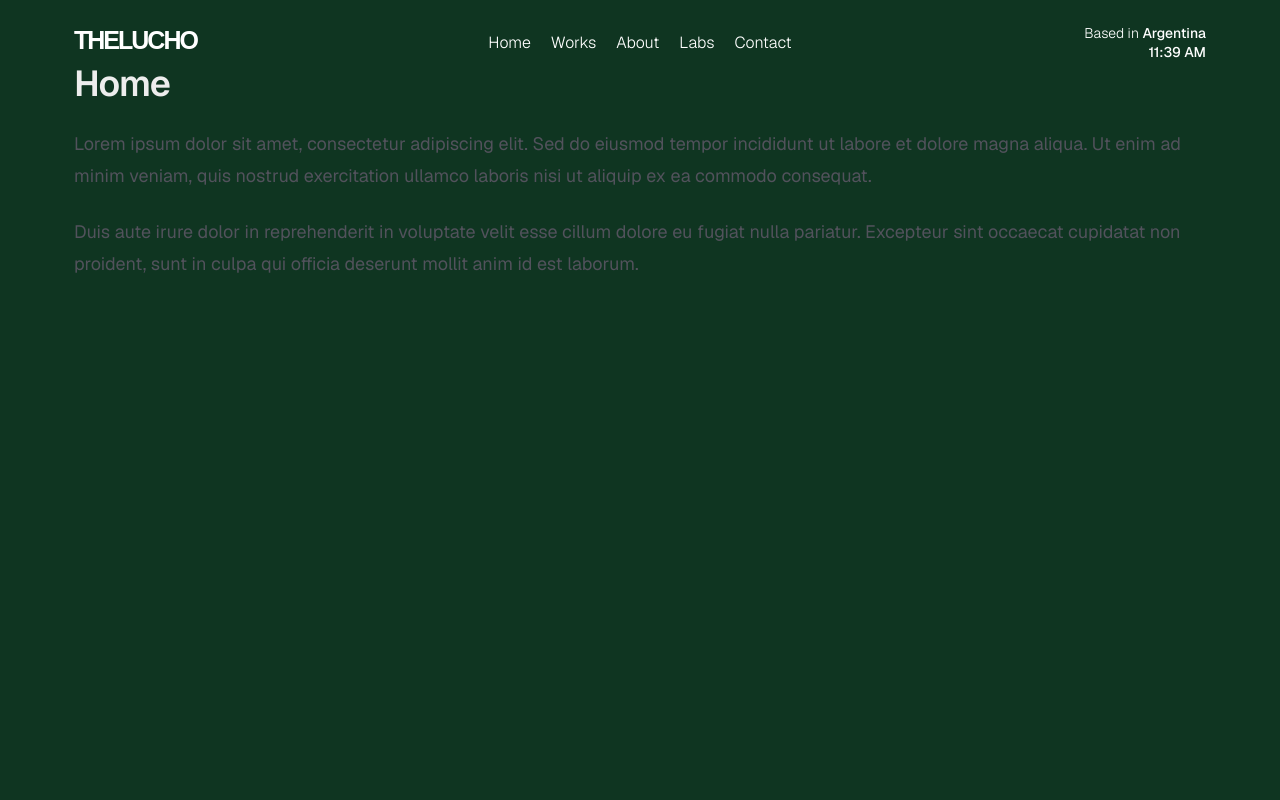
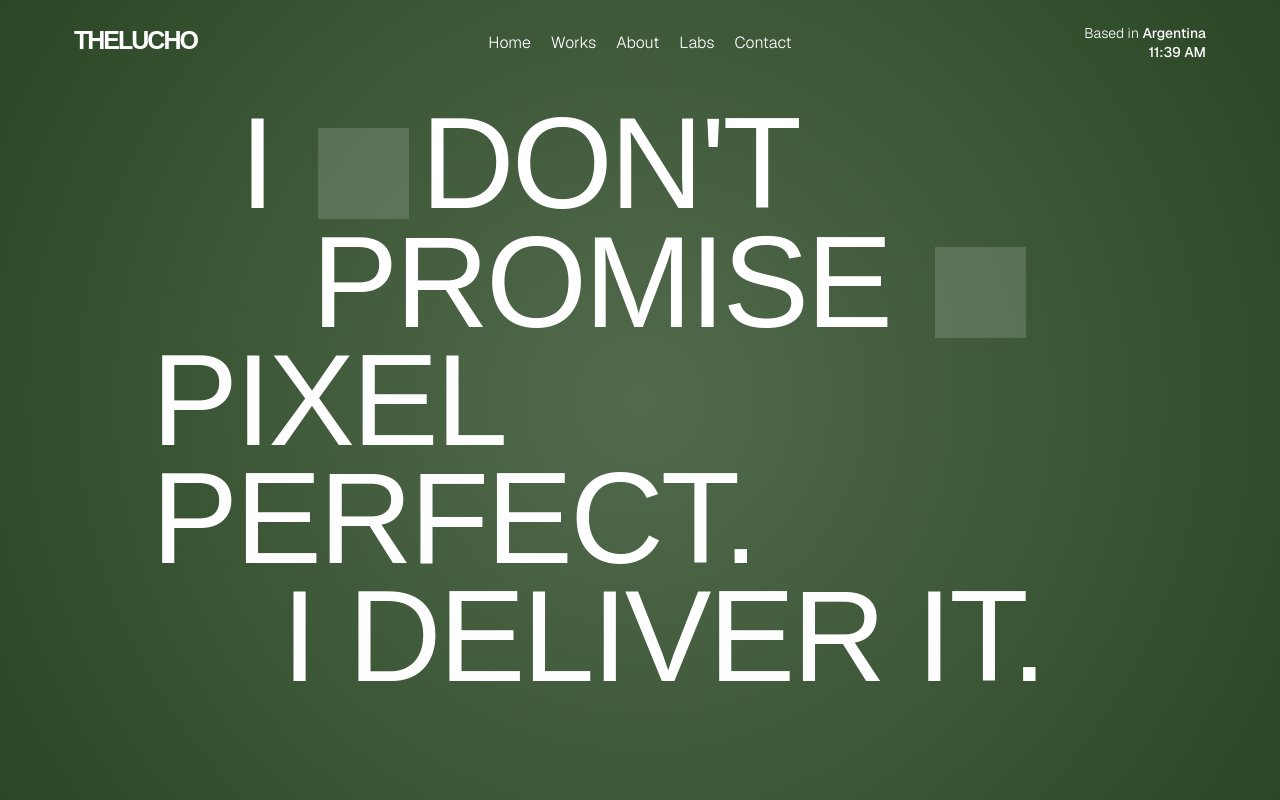
Before and after one commit to thelucho/portfolio-2026, a Next.js app: page / in a window 1280 px wide. Built offline with nearby package versions, Linux system fonts and the light colour scheme; a web font is replaced by a local one.

Commit message:
Progress in Hero component

```diff
--- a/app/globals.css
+++ b/app/globals.css
@@ -1,10 +1,10 @@
 @import "tailwindcss";
 
 :root {
-  --background: #0f3521;
+  --background: #2B4625;
   --foreground: #ededed;
   --palette-white: #ffffff;
-  --palette-forest: #0f3521;
+  --palette-forest: #2B4625;
   --container-max: 1180px;
   --container-px: 1.5rem;
 }
--- a/app/page.tsx
+++ b/app/page.tsx
@@ -1,18 +1,9 @@
+import Hero from '@/components/home/Hero'
+
 export default function Home() {
   return (
-    <main className="site-container flex flex-1 flex-col gap-6 py-16">
-      <h1 className="text-4xl font-semibold tracking-tight">Home</h1>
-      <p className="text-lg leading-8 text-zinc-600 dark:text-zinc-400">
-        Lorem ipsum dolor sit amet, consectetur adipiscing elit. Sed do eiusmod
-        tempor incididunt ut labore et dolore magna aliqua. Ut enim ad minim
-        veniam, quis nostrud exercitation ullamco laboris nisi ut aliquip ex ea
-        commodo consequat.
-      </p>
-      <p className="text-lg leading-8 text-zinc-600 dark:text-zinc-400">
-        Duis aute irure dolor in reprehenderit in voluptate velit esse cillum
-        dolore eu fugiat nulla pariatur. Excepteur sint occaecat cupidatat non
-        proident, sunt in culpa qui officia deserunt mollit anim id est laborum.
-      </p>
+    <main className="flex flex-1 flex-col">
+      <Hero />
     </main>
-  );
+  )
 }
--- a/components/Intro.tsx
+++ b/components/Intro.tsx
@@ -3,6 +3,7 @@
 import { useLayoutEffect, useRef, useState } from 'react'
 import gsap from 'gsap'
 import { SplitText } from 'gsap/SplitText'
+import { signalIntroComplete } from '@/lib/intro'
 
 gsap.registerPlugin(SplitText)
 
@@ -36,6 +37,7 @@ export default function Intro() {
         const tl = gsap.timeline({
             onComplete: () => {
                 document.body.style.overflow = ''
+                signalIntroComplete()
                 setDone(true)
             }
         })
@@ -97,7 +99,7 @@ export default function Intro() {
         <div ref={containerRef} className="fixed inset-0 z-[9999] pointer-events-none">
           <div
             ref={panelRef}
-            className="absolute inset-0 bg-emerald-950 will-change-[opacity,filter]"
+            className="absolute inset-0 bg-[#2B4625] will-change-[opacity,filter]"
           />
 
           <div
--- /dev/null
+++ b/components/home/Hero.tsx
@@ -0,0 +1,107 @@
+'use client'
+
+import { useLayoutEffect, useRef } from 'react'
+import gsap from 'gsap'
+import { onIntroComplete } from '@/lib/intro'
+
+export default function Hero() {
+  const sectionRef = useRef<HTMLElement>(null)
+  const titleRef = useRef<HTMLHeadingElement>(null)
+
+  useLayoutEffect(() => {
+    const title = titleRef.current
+    if (!title) return
+
+    const elements = title.querySelectorAll<HTMLElement>('[data-hero-el]')
+
+    gsap.set(elements, {
+      autoAlpha: 0,
+      y: 40,
+    })
+
+    let tl: gsap.core.Timeline | undefined
+
+    const unsubscribe = onIntroComplete(() => {
+      tl = gsap.timeline({
+        defaults: { ease: 'expo.out' },
+      })
+
+      tl.to(elements, {
+        autoAlpha: 1,
+        y: 0,
+        duration: 1,
+        stagger: {
+          each: 0.06,
+          from: 'start',
+        },
+      })
+    })
+
+    return () => {
+      unsubscribe()
+      tl?.kill()
+    }
+  }, [])
+
+  return (
+    <section
+      ref={sectionRef}
+      className="relative flex h-dvh w-full items-center justify-center overflow-hidden bg-[radial-gradient(circle,_#516B4C_0%,_#2B4625_100%)]"
+    >
+      <h1
+        ref={titleRef}
+        className="w-[977px] font-serif text-[130px] font-normal uppercase leading-[91%] tracking-[-3px] text-white"
+      >
+        <span className="block pl-[88px]">
+          <span data-hero-el className="inline-block">
+            I
+          </span>{' '}
+          <span
+            data-hero-el
+            className="mx-3 inline-block size-[0.7em] overflow-hidden align-middle"
+            aria-hidden
+          >
+            <span className="block size-full bg-white/15" />
+          </span>
+          <span data-hero-el className="inline-block">
+            don&apos;t
+          </span>
+        </span>
+
+        <span className="block pl-[160px]">
+          <span data-hero-el className="inline-block">
+            promise
+          </span>{' '}
+          <span
+            data-hero-el
+            className="mx-3 inline-block size-[0.7em] overflow-hidden align-middle"
+            aria-hidden
+          >
+            <span className="block size-full bg-white/15" />
+          </span>
+        </span>
+
+        <span className="block">
+          <span data-hero-el className="inline-block">
+            pixel
+          </span>{' '}
+          <span data-hero-el className="inline-block">
+            perfect.
+          </span>
+        </span>
+
+        <span className="block pl-[130px]">
+          <span data-hero-el className="inline-block">
+            I
+          </span>{' '}
+          <span data-hero-el className="inline-block">
+            deliver
+          </span>{' '}
+          <span data-hero-el className="inline-block">
+            it.
+          </span>
+        </span>
+      </h1>
+    </section>
+  )
+}
--- /dev/null
+++ b/lib/intro.ts
@@ -0,0 +1,23 @@
+export const INTRO_COMPLETE_EVENT = 'intro:complete'
+
+let introHasCompleted = false
+
+export function signalIntroComplete() {
+  introHasCompleted = true
+  window.dispatchEvent(new Event(INTRO_COMPLETE_EVENT))
+}
+
+export function hasIntroCompleted() {
+  return introHasCompleted
+}
+
+export function onIntroComplete(callback: () => void) {
+  if (introHasCompleted) {
+    callback()
+    return () => {}
+  }
+
+  const handler = () => callback()
+  window.addEventListener(INTRO_COMPLETE_EVENT, handler)
+  return () => window.removeEventListener(INTRO_COMPLETE_EVENT, handler)
+}
```
